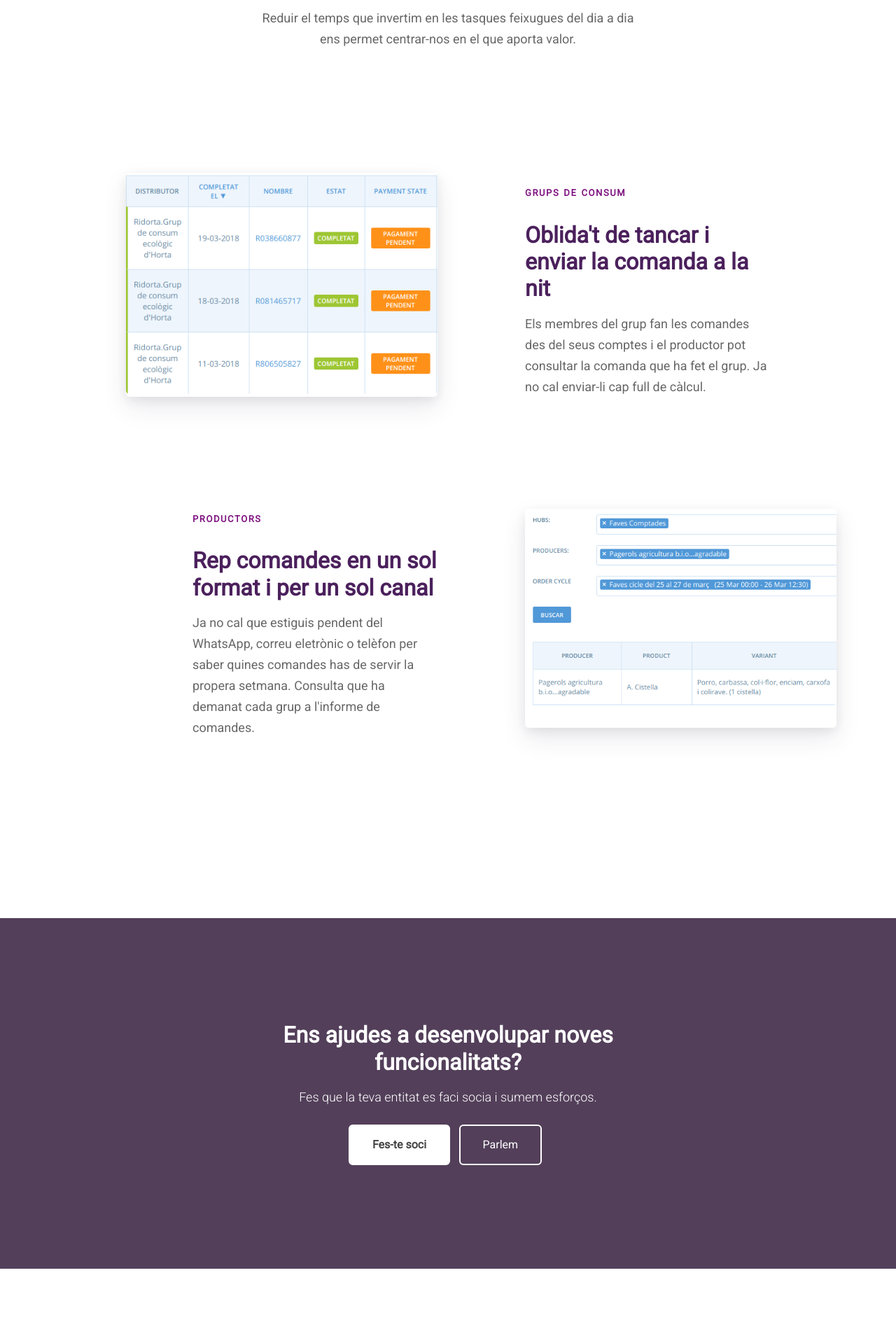
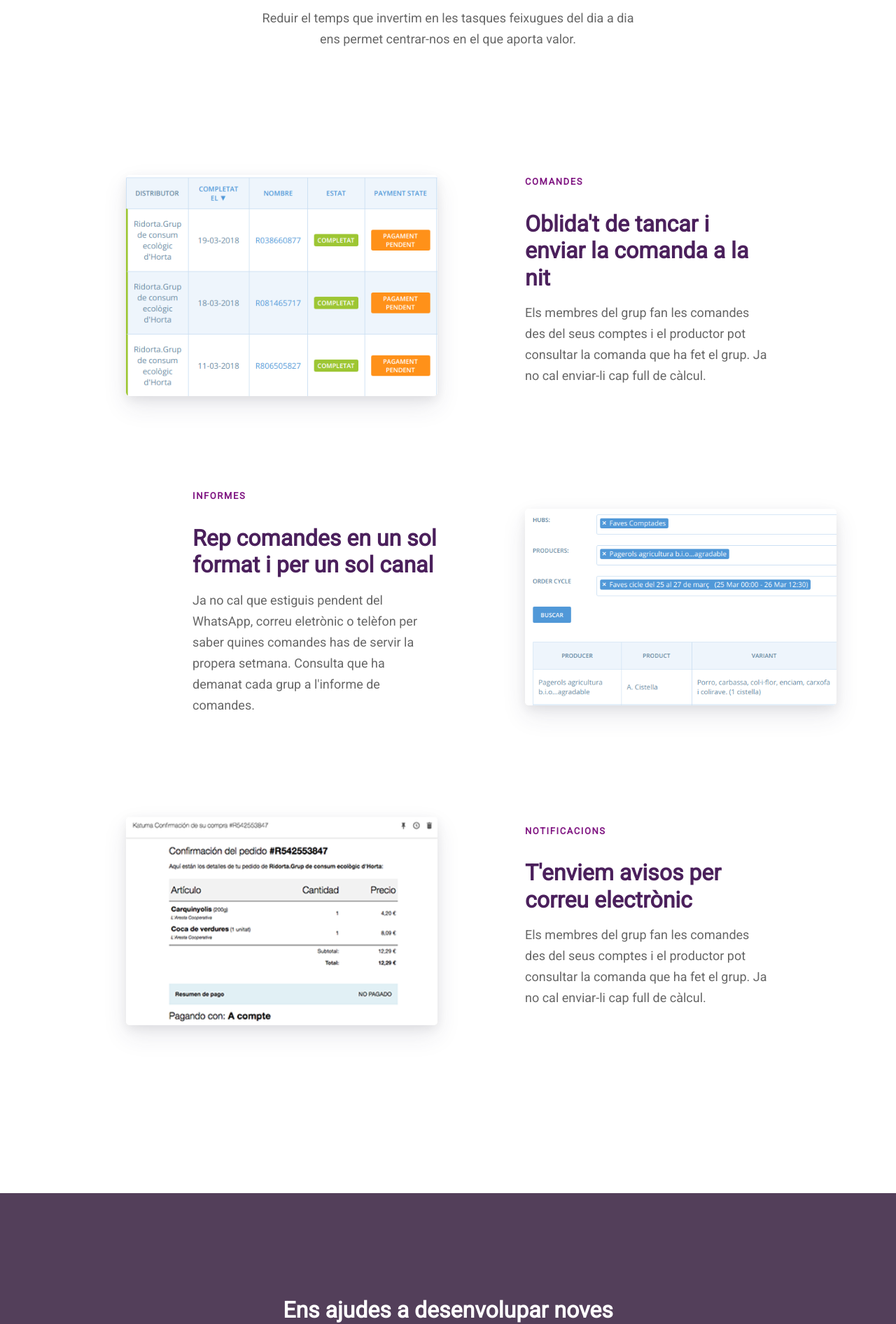
Before and after one commit to coopdevs/katuma-landing-page, a Jekyll site: the page built from features.html, in a window 1280 px wide. Shown: the part 675-2567 px from the top of the page at 70% size. Built offline with Jekyll 4.4.1, drawn with Linux system fonts in a browser that asks for light colours; nearby versions of some CDN libraries; comment, search, counter and statistics services are not loaded.

Commit message:
Add feature and do not target their audience

```diff
--- a/_sass/layout.scss
+++ b/_sass/layout.scss
@@ -49,7 +49,6 @@
     border-radius: 5px;
     width: 100%;
     display: block;
-    margin-bottom: 2rem;
   }
 }
 
--- a/features.html
+++ b/features.html
@@ -24,9 +24,9 @@ id: features
       </div>
     </div>
     <aside class="col-lg-4 offset-md-1">
-      <h3 class="subheader" data-i18n="features.showcase.network.subtitle">Grups de consum</h3>
-      <h2 data-i18n="features.showcase.network.title">Oblida't de tancar i enviar la comanda a la nit</h2>
-      <p data-i18n="features.showcase.network.body">Els membres del grup fan les comandes des del seus comptes i el productor pot consultar la comanda que ha fet el grup. Ja no cal enviar-li cap full de càlcul.</p>
+      <h3 class="subheader" data-i18n="features.showcase.orders.subtitle">Comandes</h3>
+      <h2 data-i18n="features.showcase.orders.title">Oblida't de tancar i enviar la comanda a la nit</h2>
+      <p data-i18n="features.showcase.orders.body">Els membres del grup fan les comandes des del seus comptes i el productor pot consultar la comanda que ha fet el grup. Ja no cal enviar-li cap full de càlcul.</p>
     </aside>
   </div>
 
@@ -37,9 +37,22 @@ id: features
       </div>
     </div>
     <aside class="col-lg-4 offset-md-1">
-      <h3 class="subheader" data-i18n="features.showcase.management.subtitle">Productors</h3>
-      <h2 data-i18n="features.showcase.management.title">Rep comandes en un sol format i per un sol canal</h2>
-      <p data-i18n="features.showcase.management.body">Ja no cal que estiguis pendent del WhatsApp, correu eletrònic o telèfon per saber quines comandes has de servir la propera setmana. Consulta que ha demanat cada grup a l'informe de comandes.</p>
+      <h3 class="subheader" data-i18n="features.showcase.reports.subtitle">Informes</h3>
+      <h2 data-i18n="features.showcase.reports.title">Rep comandes en un sol format i per un sol canal</h2>
+      <p data-i18n="features.showcase.reports.body">Ja no cal que estiguis pendent del WhatsApp, correu eletrònic o telèfon per saber quines comandes has de servir la propera setmana. Consulta que ha demanat cada grup a l'informe de comandes.</p>
+    </aside>
+  </div>
+
+  <div class="row image-block">
+    <div class="col-lg-5 offset-md-1">
+      <div class="feature-image-wrap">
+        <img src='{{ "/assets/img/confirmation_email.png" | prepend:site.baseurl }}' alt="Notifications" />
+      </div>
+    </div>
+    <aside class="col-lg-4 offset-md-1">
+      <h3 class="subheader" data-i18n="features.showcase.notifications.subtitle">Notificacions</h3>
+      <h2 data-i18n="features.showcase.notifications.title">T'enviem avisos per correu electrònic</h2>
+      <p data-i18n="features.showcase.notifications.body">Els membres del grup fan les comandes des del seus comptes i el productor pot consultar la comanda que ha fet el grup. Ja no cal enviar-li cap full de càlcul.</p>
     </aside>
   </div>
 </div>
```
Also changed, not shown: locales/ca/translation.json (+9 -4 lines), locales/en/translation.json (+9 -4 lines), locales/es/translation.json (+7 -2 lines), locales/pt/translation.json (+9 -4 lines), assets/img/confirmation_email.png (added).
